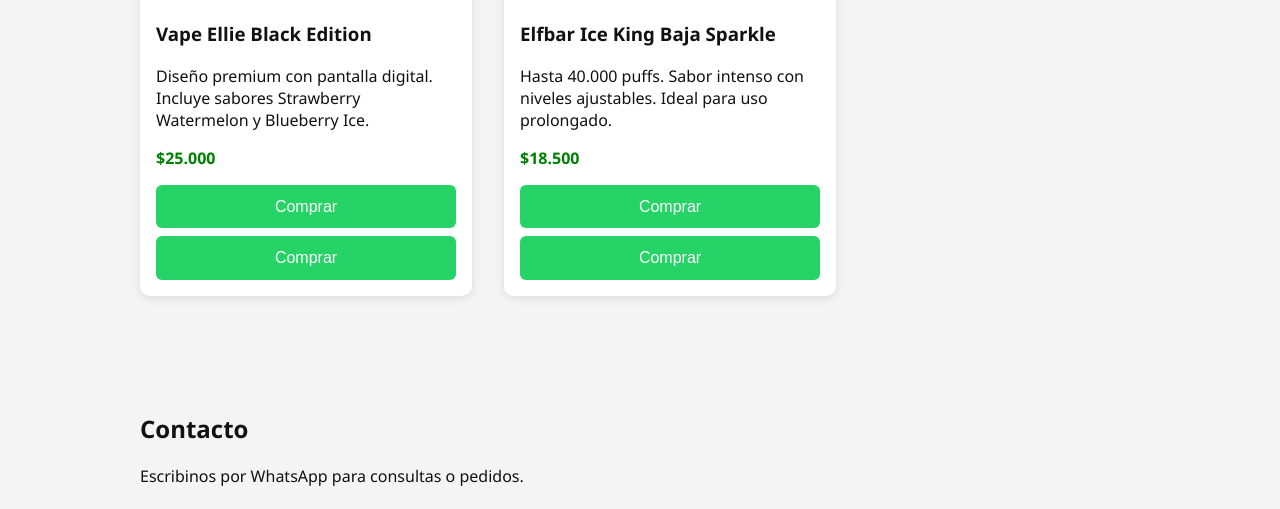
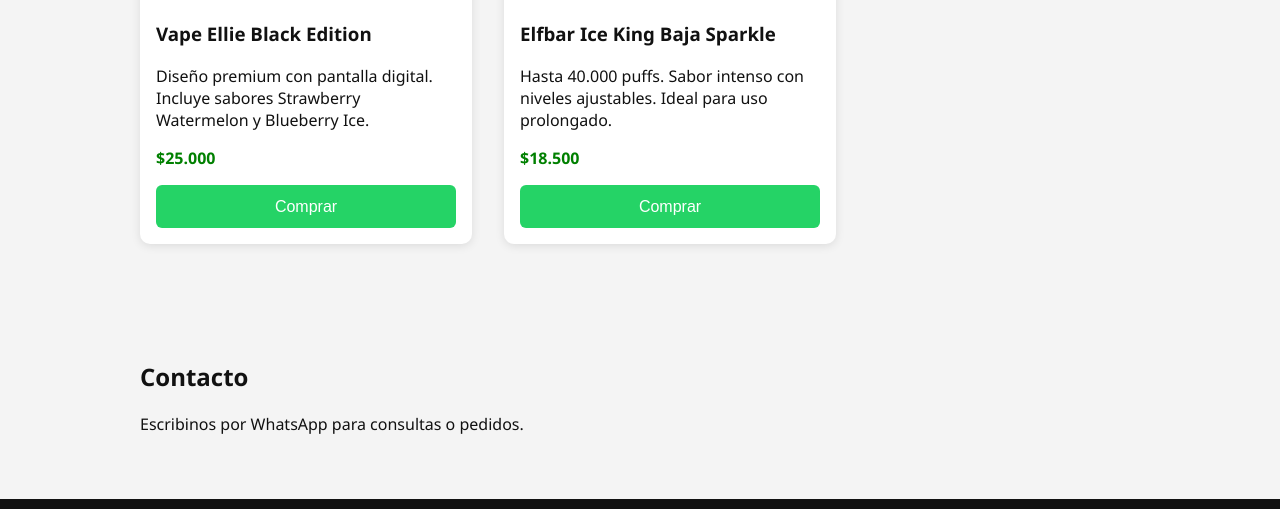
Before and after one commit to click24web/prueba2, a plain HTML site: page index.html in a window 1280 px wide. Shown: the part 855-1364 px from the top of the page. Drawn offline with Linux system fonts and the light colour scheme.

Commit message:
Update index.html

```diff
--- a/index.html
+++ b/index.html
@@ -40,14 +40,12 @@
         <p>Diseño premium con pantalla digital. Incluye sabores Strawberry Watermelon y Blueberry Ice.</p>
         <p class="precio">$25.000</p>
 <button class="comprar-btn" onclick="comprarProducto(this)">Comprar</button>
-<button class="comprar-btn" onclick="comprarProducto(this)">Comprar</button>
       </div>
       <div class="producto">
         <img src="vape_elfbar.jpg" alt="Vape Elfbar">
         <h3>Elfbar Ice King Baja Sparkle</h3>
         <p>Hasta 40.000 puffs. Sabor intenso con niveles ajustables. Ideal para uso prolongado.</p>
         <p class="precio">$18.500</p>
-<button class="comprar-btn" onclick="comprarProducto(this)">Comprar</button>
 <button class="comprar-btn" onclick="comprarProducto(this)">Comprar</button>
       </div>
     </div>
```
